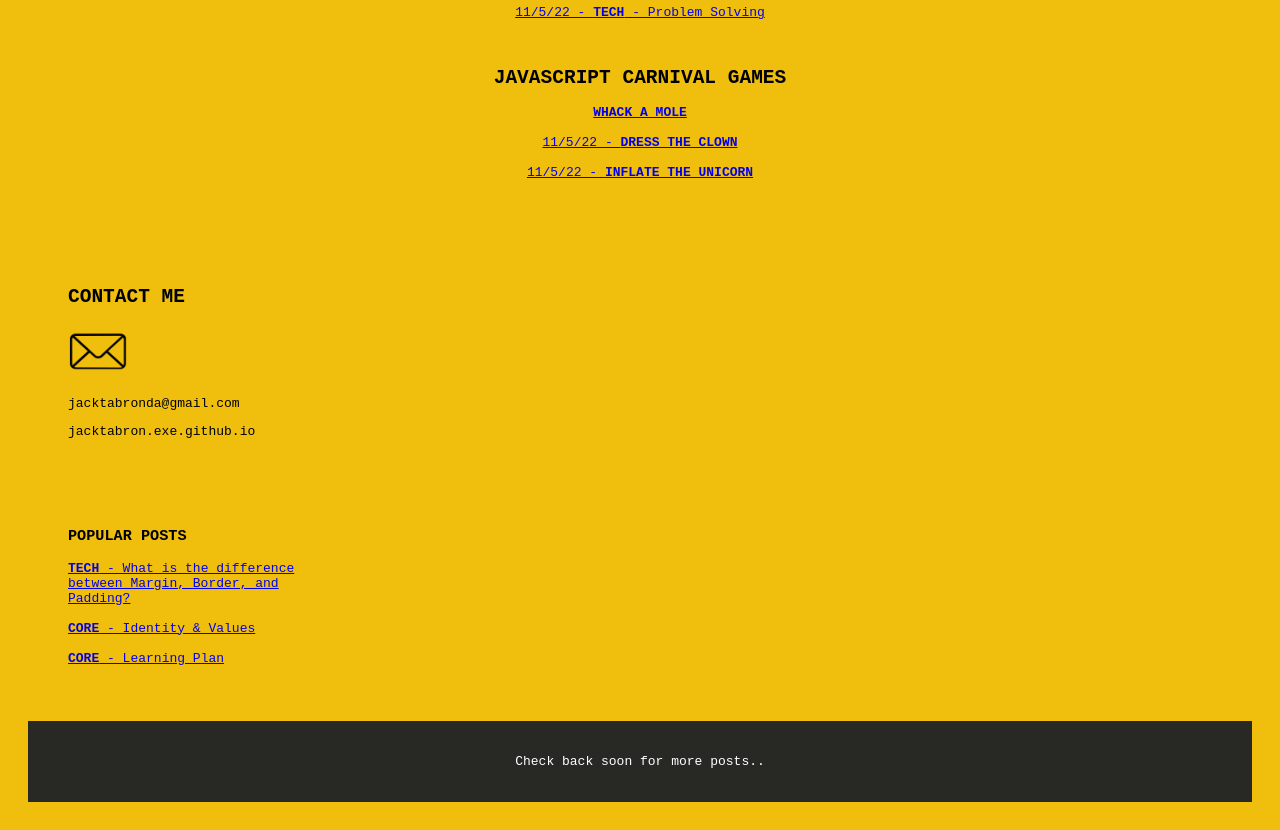
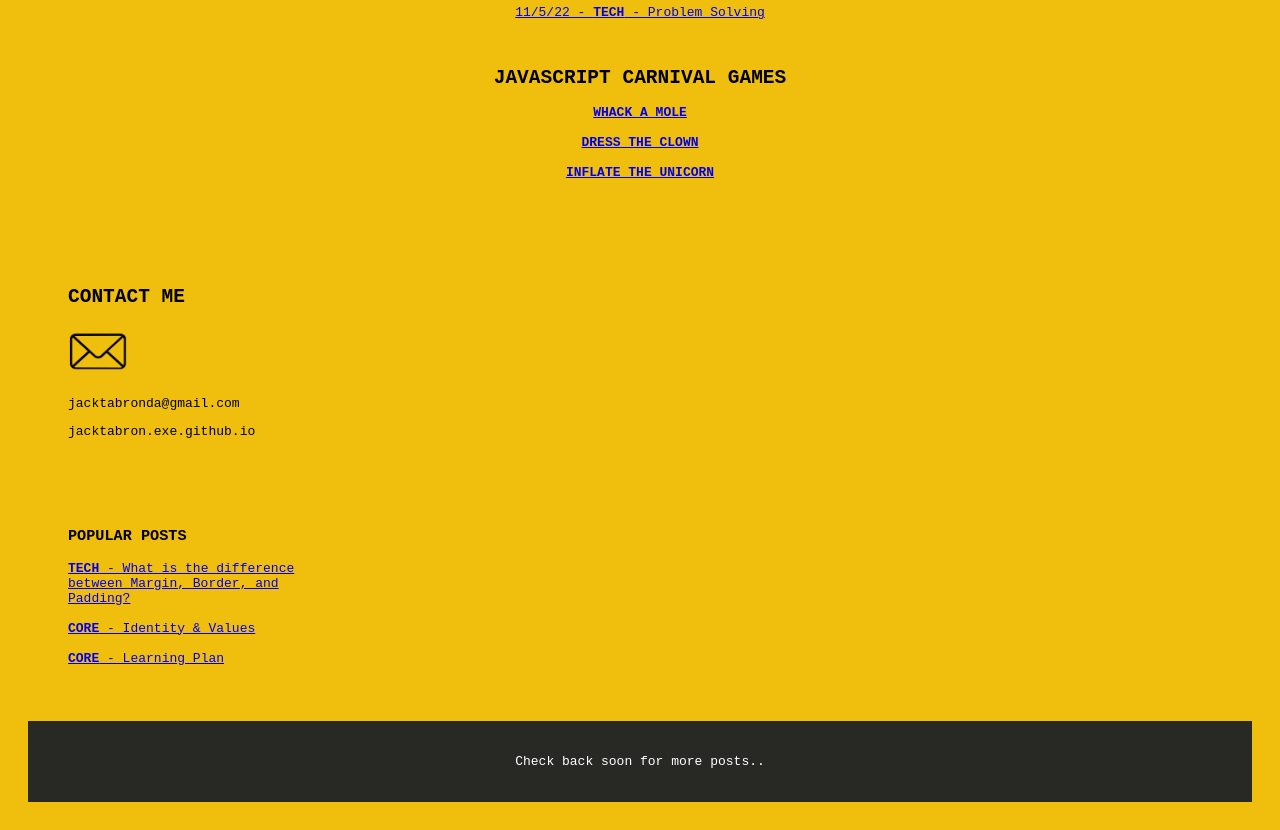
Before and after one commit to JackTabronEXE/JackTabronEXE.github.io, a plain HTML site: page index.html in a window 1280 px wide. Shown: the part 2000-2830 px from the top of the page. Drawn offline with Linux system fonts and the light colour scheme.

Commit message:
changed heading

```diff
--- a/index.html
+++ b/index.html
@@ -146,8 +146,8 @@ body {
 			<br>
 			<h2>JAVASCRIPT CARNIVAL GAMES</h2>
 			<div style="font-size: "medium"> <a href="https://jacktabronexe.github.io/javascript-carnival/whack-a-mole/whack-a-mole.html"> <b>WHACK A MOLE</b> </a><br></div><br>
-			<div style="font-size: "medium"> <a href="https://jacktabronexe.github.io/javascript-carnival/whack-a-mole/dress-the-clown.html"> 11/5/22 - <b>DRESS THE CLOWN</b> </a><br></div><br>
-			<div style="font-size: "medium"> <a href="https://jacktabronexe.github.io/javascript-carnival/whack-a-mole/inflate-the-unicorn.html"> 11/5/22 - <b>INFLATE THE UNICORN</b> </a><br></div><br>
+			<div style="font-size: "medium"> <a href="https://jacktabronexe.github.io/javascript-carnival/dress-the-clown/dress-the-clown.html"> <b>DRESS THE CLOWN</b> </a><br></div><br>
+			<div style="font-size: "medium"> <a href="https://jacktabronexe.github.io/javascript-carnival/inflate-the-unicorn/inflate-the-unicorn.html"> <b>INFLATE THE UNICORN</b> </a><br></div><br>
 			<br>
     </div>
   </div>
```
